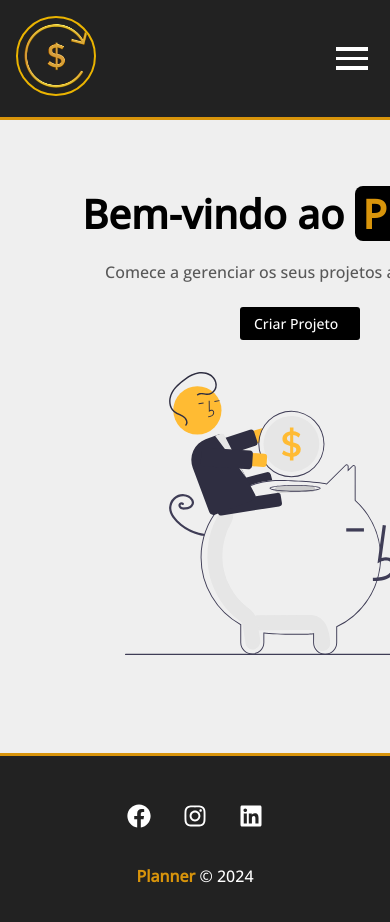
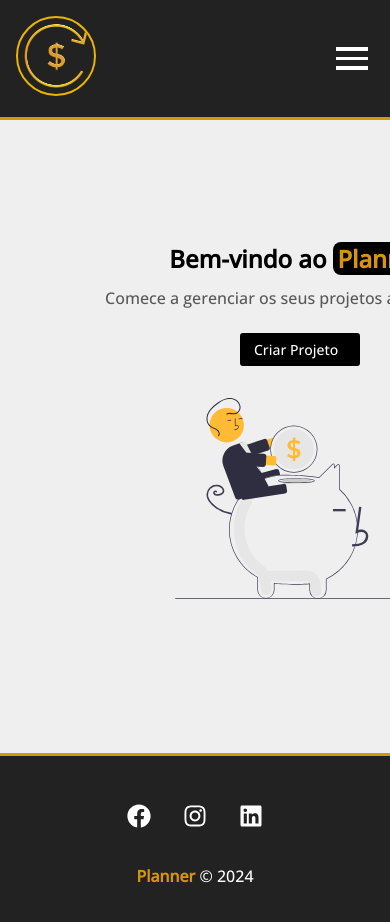
Before and after one commit to Victor87dev/projeto-planner, a React (Vite) app in the folder projeto-costs/: page / in a window 390 px wide. Shown: the top 922 px of the page. Built offline with nearby package versions, Linux system fonts and the light colour scheme.

Commit message:
perf: Responsividade, ajustando home

```diff
--- a/projeto-costs/src/components/pages/Home.module.css
+++ b/projeto-costs/src/components/pages/Home.module.css
@@ -29,3 +29,22 @@
     width: 350px;
     margin: 2em 0;
 }
+
+@media screen and (max-width: 550px){
+    .home_container h1{
+        font-size: 1.5em;
+
+    }
+
+    .home_container h1 span{
+        font-size: 1em;
+    }
+
+    .home_container img{
+        width: 250px;
+    }
+
+    .home_container{
+        padding: 2em;
+    }
+}
```
